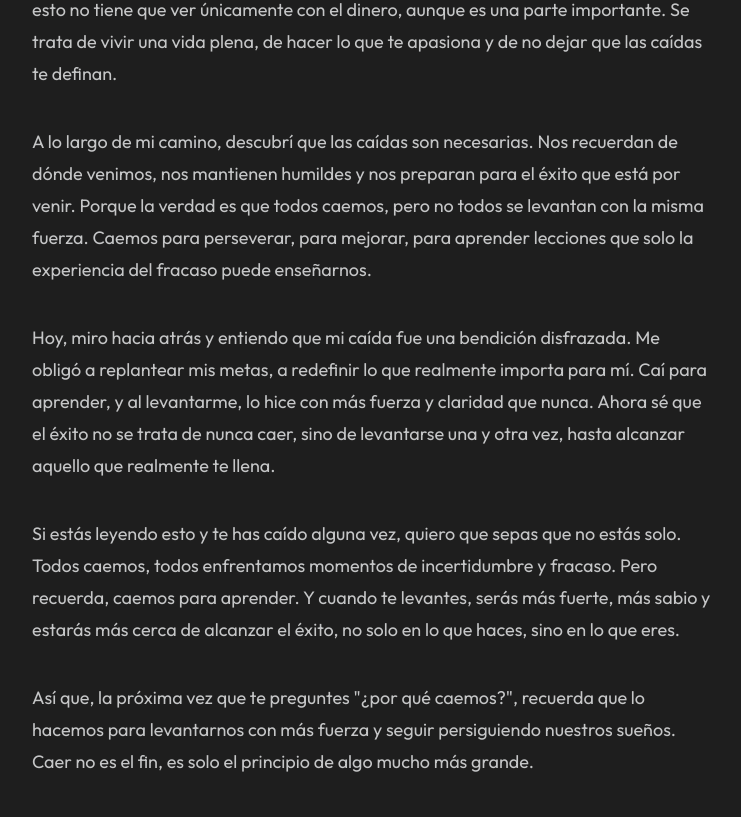
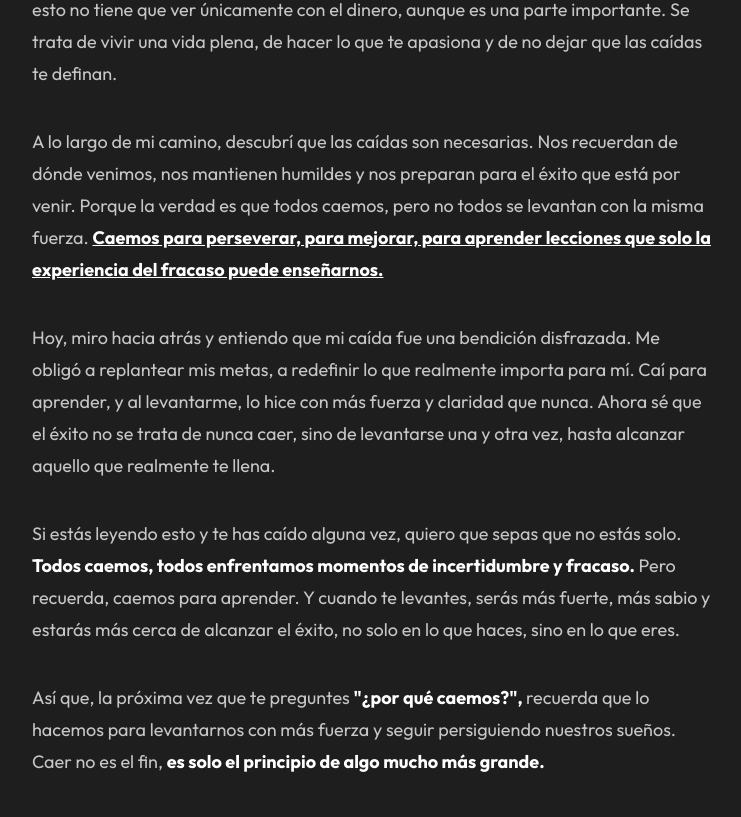
Before and after one commit to limferth/net, a plain HTML site: page blog.html in a window 1280 px wide. Shown: the part 3099-3916 px from the top of the page, without its empty margins (268-1009 px from the left). Drawn offline with nearby package versions, Linux system fonts and the light colour scheme.

Commit message:
AJUSTAMOS DETALLES AL BLOG

```diff
--- a/blog.html
+++ b/blog.html
@@ -72,16 +72,16 @@
                 A partir de ese momento, mi definición de éxito cambió. Ya no se trataba solo de crear una empresa rentable o de alcanzar un estatus financiero. El éxito para mí comenzó a significar algo mucho más profundo: tener lo necesario para ser feliz. Y esto no tiene que ver únicamente con el dinero, aunque es una parte importante. Se trata de vivir una vida plena, de hacer lo que te apasiona y de no dejar que las caídas te definan.
             </p>
             <p>
-                A lo largo de mi camino, descubrí que las caídas son necesarias. Nos recuerdan de dónde venimos, nos mantienen humildes y nos preparan para el éxito que está por venir. Porque la verdad es que todos caemos, pero no todos se levantan con la misma fuerza. Caemos para perseverar, para mejorar, para aprender lecciones que solo la experiencia del fracaso puede enseñarnos.
+                A lo largo de mi camino, descubrí que las caídas son necesarias. Nos recuerdan de dónde venimos, nos mantienen humildes y nos preparan para el éxito que está por venir. Porque la verdad es que todos caemos, pero no todos se levantan con la misma fuerza. <u class="negrilla">Caemos para perseverar, para mejorar, para aprender lecciones que solo la experiencia del fracaso puede enseñarnos.</u>
             </p>
             <p>
                 Hoy, miro hacia atrás y entiendo que mi caída fue una bendición disfrazada. Me obligó a replantear mis metas, a redefinir lo que realmente importa para mí. Caí para aprender, y al levantarme, lo hice con más fuerza y claridad que nunca. Ahora sé que el éxito no se trata de nunca caer, sino de levantarse una y otra vez, hasta alcanzar aquello que realmente te llena.
             </p>
             <p>
-                Si estás leyendo esto y te has caído alguna vez, quiero que sepas que no estás solo. Todos caemos, todos enfrentamos momentos de incertidumbre y fracaso. Pero recuerda, caemos para aprender. Y cuando te levantes, serás más fuerte, más sabio y estarás más cerca de alcanzar el éxito, no solo en lo que haces, sino en lo que eres.
+                Si estás leyendo esto y te has caído alguna vez, quiero que sepas que no estás solo. <span class="negrilla">Todos caemos, todos enfrentamos momentos de incertidumbre y fracaso.</span> Pero recuerda, caemos para aprender. Y cuando te levantes, serás más fuerte, más sabio y estarás más cerca de alcanzar el éxito, no solo en lo que haces, sino en lo que eres.
             </p>
             <p>
-                Así que, la próxima vez que te preguntes "¿por qué caemos?", recuerda que lo hacemos para levantarnos con más fuerza y seguir persiguiendo nuestros sueños. Caer no es el fin, es solo el principio de algo mucho más grande.
+                Así que, la próxima vez que te preguntes <span class="negrilla">"¿por qué caemos?", </span>  recuerda que lo hacemos para levantarnos con más fuerza y seguir persiguiendo nuestros sueños. Caer no es el fin, <b class="negrilla">es solo el principio de algo mucho más grande.</b>
             </p>
         </div>
         <div class="video">
--- a/style.css
+++ b/style.css
@@ -855,6 +855,10 @@ h6 {
     font-size: 1.6rem;
     color: #c5c6c7;
 }
+.negrilla{
+    color: #fff;
+    font-weight: 700;
+}
 .blog .blogs-container .blogs-container-item .description-blog a{
     background-color: var(--white);
     border: 1px solid var(--blue);
```
